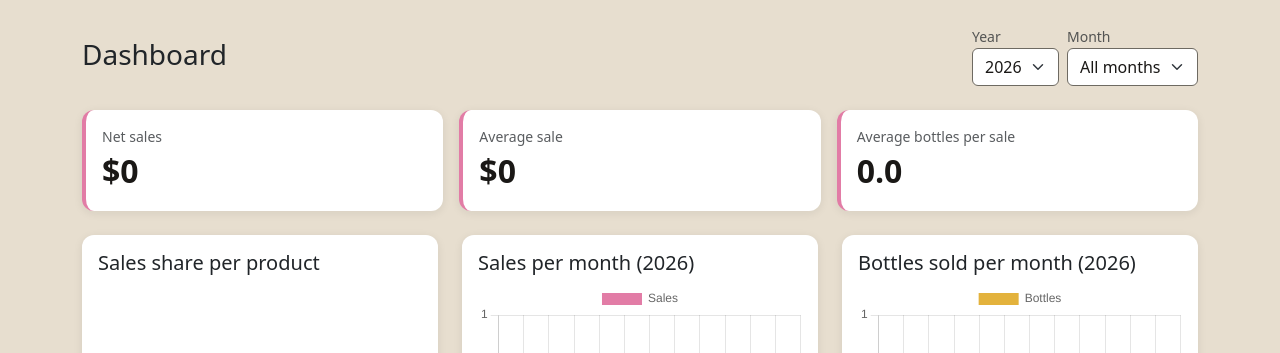
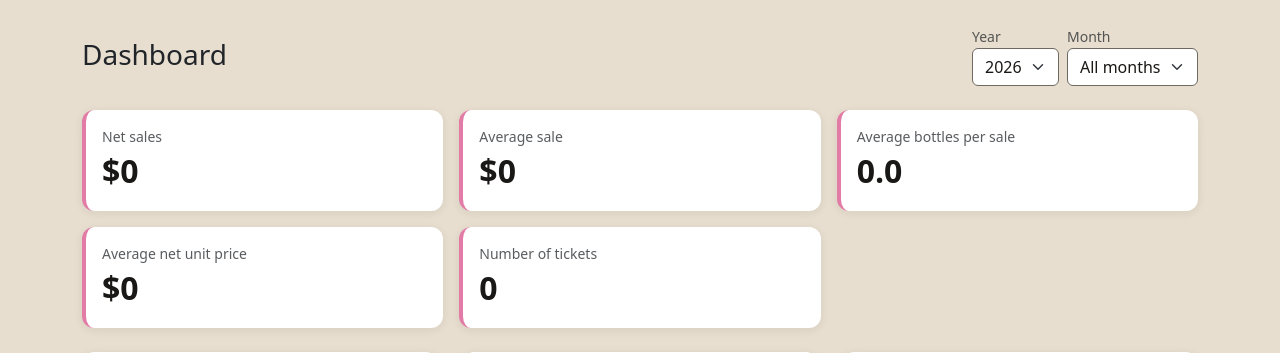
Before and after one commit to luisurcia/mini_erp, a Flask app: page / in a window 1280 px wide. Shown: the part 56-409 px from the top of the page. Run offline with Flask 3, Linux system fonts and the light colour scheme; the visitor is signed in with stand-in values (Sample User, id 1); data comes from the database, SQL or seed files in the repository; data that the repository does not hold is empty; a map, chart or similar area stays blank; some libraries are stand-ins or nearby versions.

Commit message:
Add "Average net unit price" and "Number of tickets" to the dashboard (#84)
- SalesService.average_unit_price(sales): simple mean of the unit price on
  every sale line in the period (each line counts once, price is net).
- Ticket count is just len(sales) for the period, surfaced as a card.
- Two new stat cards; new i18n strings (es "Valor unitario neto promedio"
  / "Número de tickets", fr equivalents).

Co-Authored-By: Claude Sonnet 5 <noreply@anthropic.com>
Claude-Session: https://claude.ai/code/session_01WKdJ1VxTBARaCm3yrhSqkH

```diff
--- a/app/blueprints/dashboard/routes.py
+++ b/app/blueprints/dashboard/routes.py
@@ -44,6 +44,8 @@ def index():
         "net_sales": sales_service.total_revenue(sales_this_period),
         "average_sale_total": sales_service.average_sale_total(sales_this_period),
         "average_bottles_per_sale": sales_service.average_bottles_per_sale(sales_this_period),
+        "average_unit_price": sales_service.average_unit_price(sales_this_period),
+        "ticket_count": len(sales_this_period),
     }
     low_stock_items = inventory_service.low_stock_report()
 
--- a/app/services/sales_service.py
+++ b/app/services/sales_service.py
@@ -176,6 +176,16 @@ class SalesService:
     def invoice_count(self, sales: list[Sale]) -> int:
         return sum(1 for sale in sales if sale.invoice_number)
 
+    def average_unit_price(self, sales: list[Sale]):
+        """Simple average of the unit price on every sale line across the
+        given sales — "what price do we typically sell a unit at". The line
+        price is net (IVA is added on top of the subtotal, not the line).
+        Each line counts once, regardless of quantity. See #84."""
+        prices = [item.unit_price for sale in sales for item in sale.items]
+        if not prices:
+            return Decimal("0")
+        return sum(prices, start=Decimal("0")) / len(prices)
+
     def average_bottles_per_sale(self, sales: list[Sale]):
         """Average number of units (across all line items) per sale —
         one of Scoby's dashboard KPIs, see #30."""
--- a/app/templates/dashboard/index.html
+++ b/app/templates/dashboard/index.html
@@ -41,6 +41,18 @@
     <div class="card stat-card p-3">
       <div class="text-muted small">{{ _("Average bottles per sale") }}</div>
       <div class="stat-value">{{ "%.1f"|format(stats.average_bottles_per_sale) }}</div>
+    </div>
+  </div>
+  <div class="col-sm-6 col-lg-4">
+    <div class="card stat-card p-3">
+      <div class="text-muted small">{{ _("Average net unit price") }}</div>
+      <div class="stat-value">{{ format_money(stats.average_unit_price) }}</div>
+    </div>
+  </div>
+  <div class="col-sm-6 col-lg-4">
+    <div class="card stat-card p-3">
+      <div class="text-muted small">{{ _("Number of tickets") }}</div>
+      <div class="stat-value">{{ stats.ticket_count }}</div>
     </div>
   </div>
 </div>
```
Also changed, not shown: tests/test_sales_service.py (+19 -0 lines), app/translations/en/LC_MESSAGES/messages.po, app/translations/es/LC_MESSAGES/messages.po, app/translations/fr/LC_MESSAGES/messages.po, 4 other files.
